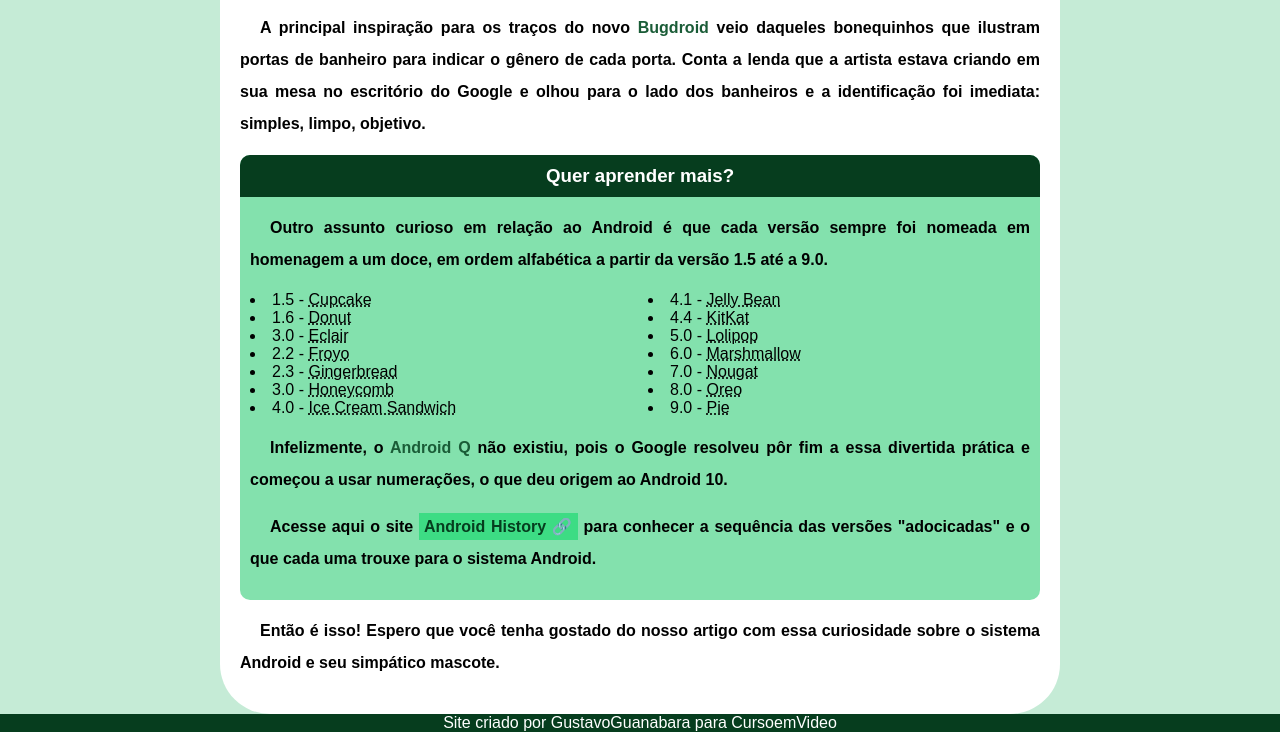
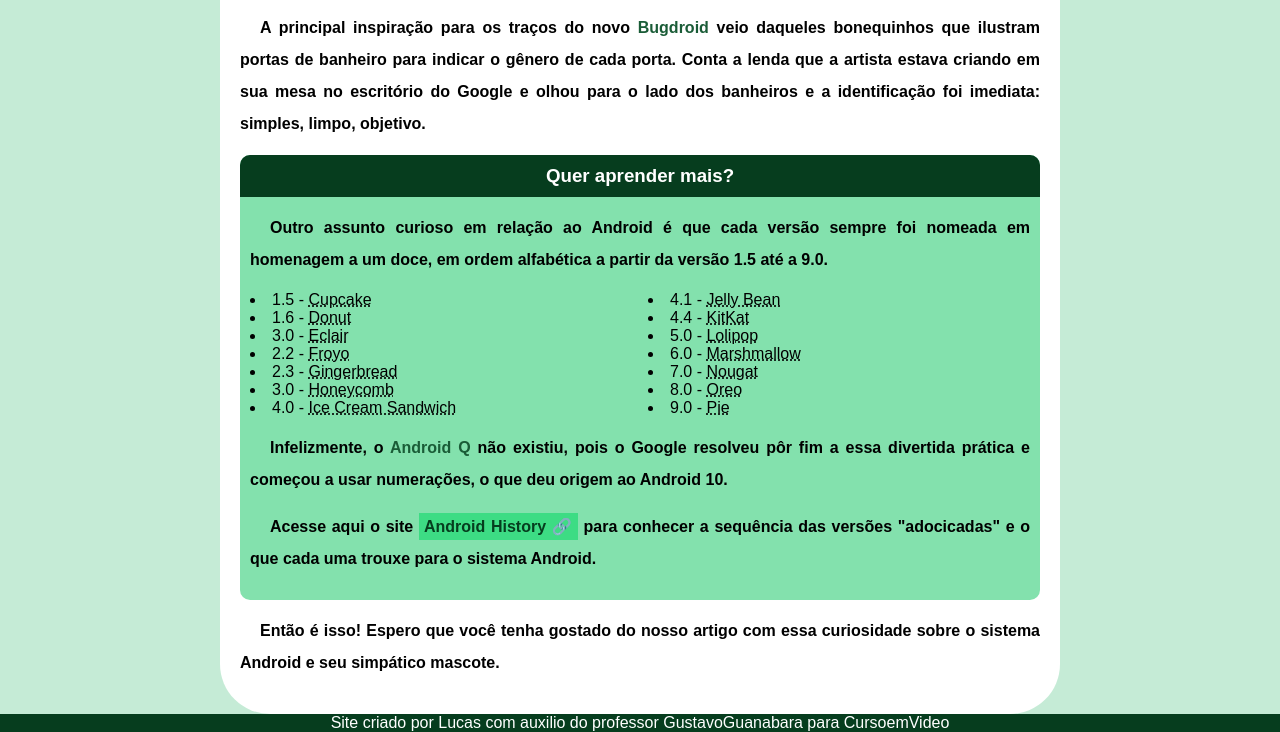
Before and after one commit to LkNeves/projeto-android, a plain HTML site: page index.html in a window 1280 px wide. Shown: the part 1665-2397 px from the top of the page. Drawn offline with Linux system fonts and the light colour scheme.

Commit message:
Update index.html

```diff
--- a/index.html
+++ b/index.html
@@ -112,7 +112,7 @@
         </article>
     </main>
     <footer>
-        <p>Site criado por <a href="https://www.youtube.com/channel/UCrWvhVmt0Qac3HgsjQK62FQ" target="_blank">GustavoGuanabara para CursoemVideo</a></p>
+        <p>Site criado por <a href="https://github.com/LkNeves" target="_blank">Lucas</a> com auxilio do professor <a href="https://www.youtube.com/channel/UCrWvhVmt0Qac3HgsjQK62FQ" target="_blank">GustavoGuanabara para CursoemVideo</a></p>
     </footer>
 </body>
 </html>
```
